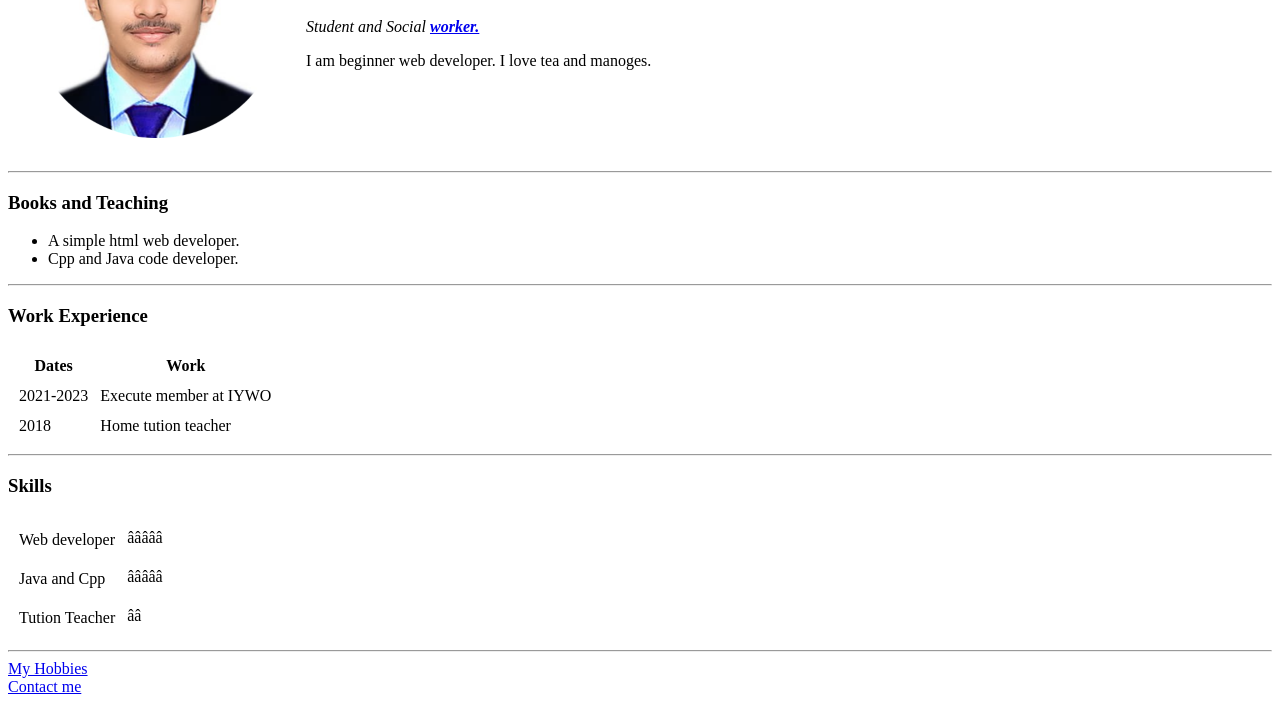
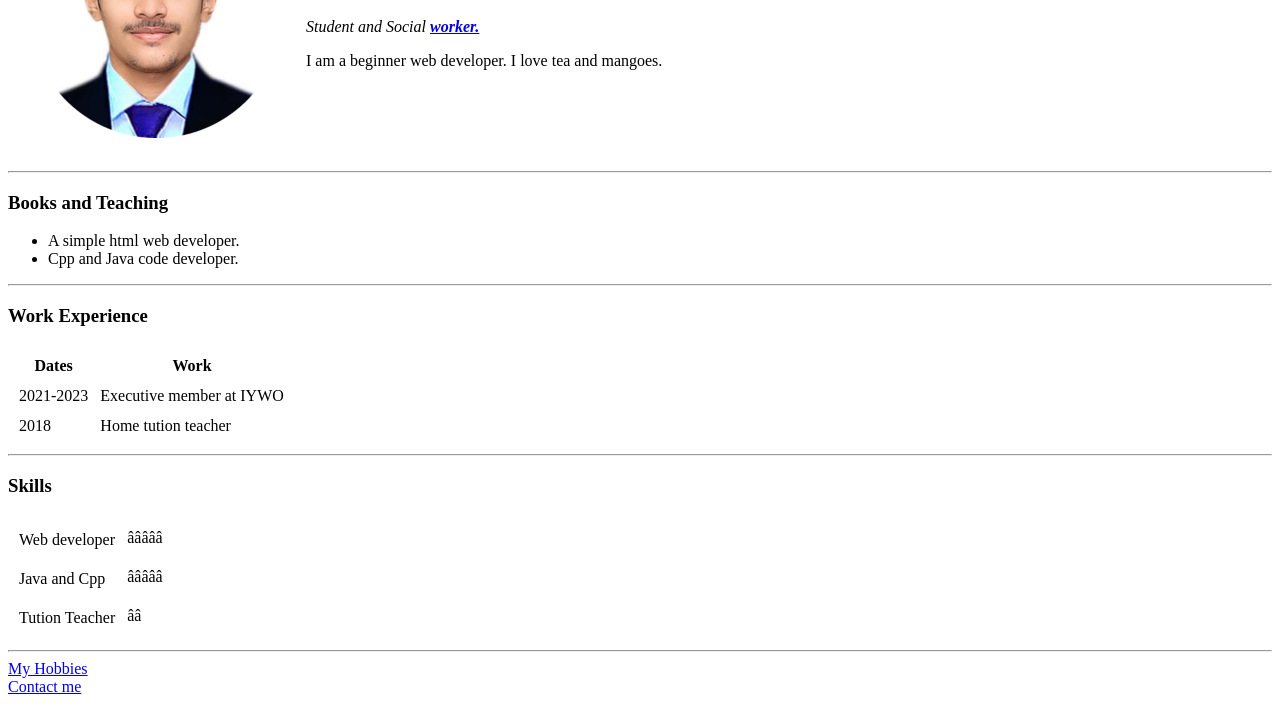
Before and after one commit to JitandarSoothar/CV, a plain HTML site: page index.html in a window 1280 px wide. Shown: the part 146-850 px from the top of the page. Drawn offline with Linux system fonts and the light colour scheme.

Commit message:
Update index.html

```diff
--- a/index.html
+++ b/index.html
@@ -9,7 +9,7 @@
       <td><img src="image/jitandar.png" alt="jitandar profile picture"></td>
       <td><h1>Jitandar Kumar</h1>
       <p><em>Student and Social  <strong><a href="https://www.facebook.com/photo?fbid=549630007361236&set=a.392187256438846">worker.<a></strong></em></p>
-      <p>I am beginner web developer. I love tea and manoges.</p></td>
+      <p>I am a beginner web developer. I love tea and mangoes.</p></td>
     </table>
     <hr>
     <h3>Books and Teaching</h3>
@@ -29,7 +29,7 @@
       <tbody>
         <tr>
           <td>2021-2023</td>
-          <td>Execute member at IYWO</td>
+          <td>Executive member at IYWO</td>
         </tr>
         <tr>
           <td>2018</td>
```
